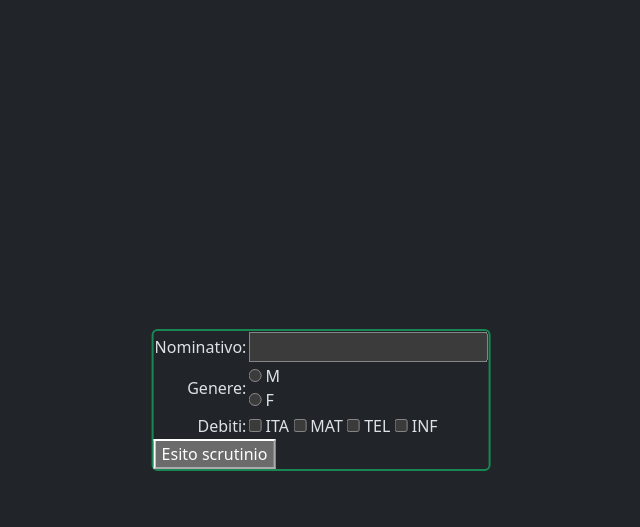
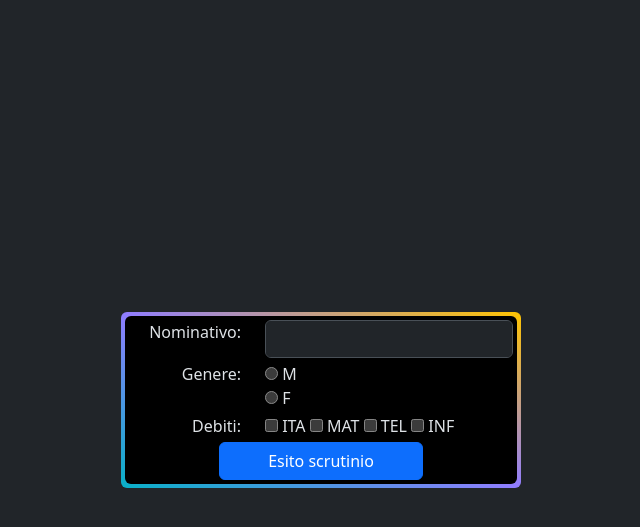
Before and after one commit to ViligiardiSamuele/IT-Esercizio-7-PHP, a PHP site: page / in a window 1280 px wide. Shown: the top 527 px of the page, without its empty margins (319-959 px from the left). Run offline with PHP 8.4, Linux system fonts and the light colour scheme.

Commit message:
migiorie incomplete (finire output in risultati.php)

```diff
--- a/index.php
+++ b/index.php
@@ -7,29 +7,30 @@ echo '
     <meta name="viewport" content="width=device-width, initial-scale=1.0">
     <link href="https://cdn.jsdelivr.net/npm/bootstrap@5.3.2/dist/css/bootstrap.min.css" rel="stylesheet" integrity="sha384-T3c6CoIi6uLrA9TneNEoa7RxnatzjcDSCmG1MXxSR1GAsXEV/Dwwykc2MPK8M2HN" crossorigin="anonymous">
     <title>IT-Esercizio-7-PHP</title>
+    <link rel="stylesheet" href="style.css">
 </head>
 <body data-bs-theme="dark">';
 
 echo '
-<form action="risultati.php" method="post" class="border border-2 border-success rounded mx-auto position-absolute top-50 start-50 translate-middle" style="max-width: 480px;">
-<table>
-    <tr>
-        <td class="text-end">Nominativo:</td>
-        <td><input type=text name=nominativo></td>
-    </tr>
-    <tr>
-        <td class="text-end">Genere:</td>
-        <td>
+<form action="risultati.php" method="post" class="mx-auto position-absolute top-50 start-50 translate-middle rounded p-1 sfumatura-1">
+<div class="container rounded bg-black p-1">
+    <div class="row mb-1">
+        <div class="col-4 text-end">Nominativo:</div>
+        <div class="col-8"><input class="form-control" type=text name=nominativo></div>
+    </div>
+    <div class="row mb-1">
+        <div class="col-4 text-end">Genere:</div>
+        <div class="col-8">
             <input id="m" type=radio value="m" name=genere>
             <label for="m">M</label>
             <br>
             <input id="f" type=radio value="f" name=genere>
             <label for="f">F</label>
-        </td>
-    </tr>
-    <tr>
-        <td class="text-end">Debiti:</td>
-        <td>
+        </div>
+    </div>
+    <div class="row mb-1">
+        <div class="col-4 text-end">Debiti:</div>
+        <div class="col-8">
             <input type="checkbox" id="ita" name="ita" value="ita">
             <label for="ita">ITA</label>
             <input type="checkbox" id="mat" name="mat" value="mat">
@@ -38,10 +39,12 @@ echo '
             <label for="tel">TEL</label>
             <input type="checkbox" id="inf" name="inf" value="inf">
             <label for="inf">INF</label>
-        </td>
-    </tr>
-</table>
-<button type=submit>Esito scrutinio</button>
+        </div>
+    </div>
+    <div class="row">
+        <button class="btn btn-primary w-50 mx-auto" type="submit">Esito scrutinio</button>
+    </div>
+</div>
 </form>
 ';
 
@@ -50,4 +53,3 @@ echo '
 </body>
 </html>
 ';
-?>
--- /dev/null
+++ b/style.css
@@ -0,0 +1,5 @@
+.sfumatura-1 {
+    min-width: 400px;
+    border: 0;
+    background-image: linear-gradient(to top right, #00e1ffbd 0%, #907dff 50%, #ffc400 100%);
+}
```
Also changed, not shown: risultati.php (+23 -12 lines).
